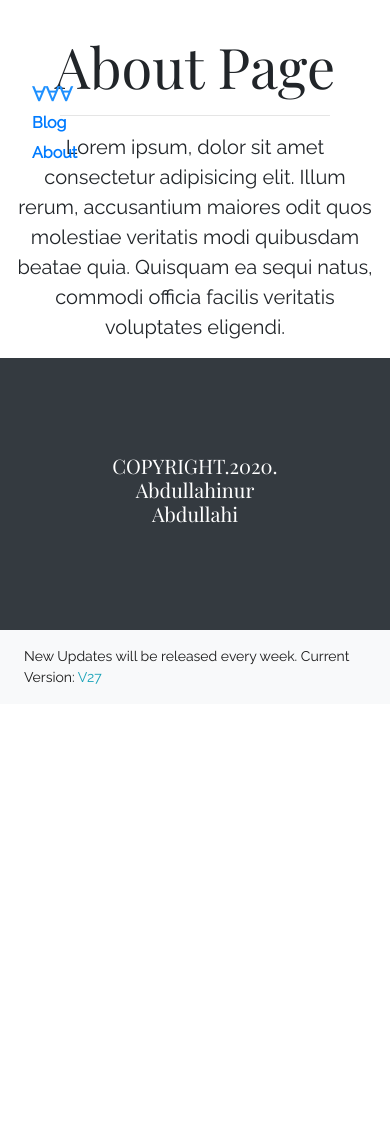
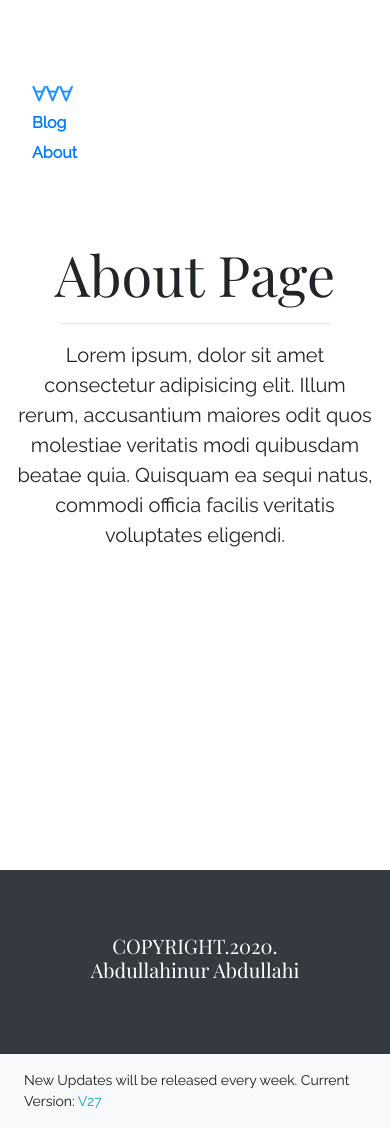
Before and after one commit to SandyAbdullahi/django-blog, a Django app: page /about/ in a window 390 px wide. Before the commit the page ends 684 px from the top, so only its background shows below. Run offline with Django 3.2, Linux system fonts and the light colour scheme; parts of the project's set-up code (start-up, migrations or seed data) failed here and were passed over; some libraries are stand-ins or nearby versions.

Commit message:
change position of update message to bottom of footer

```diff
--- a/static/css/styles.css
+++ b/static/css/styles.css
@@ -6,7 +6,11 @@
     font-family: 'Raleway', sans-serif;
 }
 
-h1,h2,h3,h4,h5 {
+h1,
+h2,
+h3,
+h4,
+h5 {
 
     font-family: 'Playfair Display', serif;
 }
@@ -21,11 +25,12 @@ h1,h2,h3,h4,h5 {
 
     width: 400px !important;
 }
+
 .jumbotron hr {
     opacity: 0.4;
 }
 
-.jumbotron a.btn{
+.jumbotron a.btn {
     background: dodgerblue !important;
     border: dodgerblue !important;
 }
@@ -50,7 +55,8 @@ h1,h2,h3,h4,h5 {
     white-space: nowrap;
     overflow: hidden;
     text-overflow: ellipsis;
-  }
+}
+
 .user-post:hover {
     color: #fff;
     background-color: #aaa !important;
@@ -76,6 +82,10 @@ h1,h2,h3,h4,h5 {
     margin-top: 3.5rem !important;
 }
 
+.content {
+    position: relative;
+    margin-bottom: 30rem;
+}
 
 .shape {
     float: left;
@@ -85,6 +95,15 @@ h1,h2,h3,h4,h5 {
 
 .about {
     margin-top: 10rem !important;
+    margin-bottom: 20rem !important;
+    height: 100%;
+}
+
+
+
+footer .bg-dark {
+    padding: 4rem;
+    color: #fff;
 }
 
 @media only screen and (max-width: 600px) {
@@ -96,15 +115,20 @@ h1,h2,h3,h4,h5 {
     }
 
     .post-view {
-        margin-top: 6.5rem !important;
+        margin-top: 15rem !important;
+    }
+
+    img {
+        width: 200px !important;
     }
 
     .my-nav {
         line-height: 0.9;
         margin-top: 2rem !important;
     }
+
     .about {
-        margin-top: 2rem !important;
+        margin-top: 15rem !important;
     }
 }
 
--- a/templates/base.html
+++ b/templates/base.html
@@ -33,8 +33,9 @@
 
     {% block scripts %}
 
-    {% include "include/footer.html" %}
-     {% include "include/messages.html" %}
+  {% include "include/footer.html" %}
+  {% include "include/messages.html" %}
+
         <!-- Optional JavaScript -->
     <!-- jQuery first, then Popper.js, then Bootstrap JS -->
     <script src="https://code.jquery.com/jquery-3.3.1.slim.min.js"
--- a/templates/include/footer.html
+++ b/templates/include/footer.html
@@ -1,7 +1,7 @@
-<footer>
-    <div class="text-center container-fluid vh-50 bg-dark p-5">
-       <div class="p-5">
+<footer class="mt-5">
+    <div class="text-center container-fluid vh-50 bg-dark">
+
         <h1 class="h5 text-white font-weight-light">COPYRIGHT.2020. Abdullahinur Abdullahi</h1>
-       </div>
+
     </div>
 </footer>
--- a/templates/pages/home.html
+++ b/templates/pages/home.html
@@ -77,5 +77,4 @@
 
   </div>
 
-
   {% endblock  %}
--- a/templates/pages/post_detail.html
+++ b/templates/pages/post_detail.html
@@ -24,4 +24,5 @@
             </div>
     </div>
 
+
 {% endblock  %}
```
Also changed, not shown: media/guy_one_xHEXLUN.jpeg (added), media/t0zqSzOw_400x400_87gufxp.jpg (added), media/t0zqSzOw_400x400_pvKm8tO.jpg (added).
